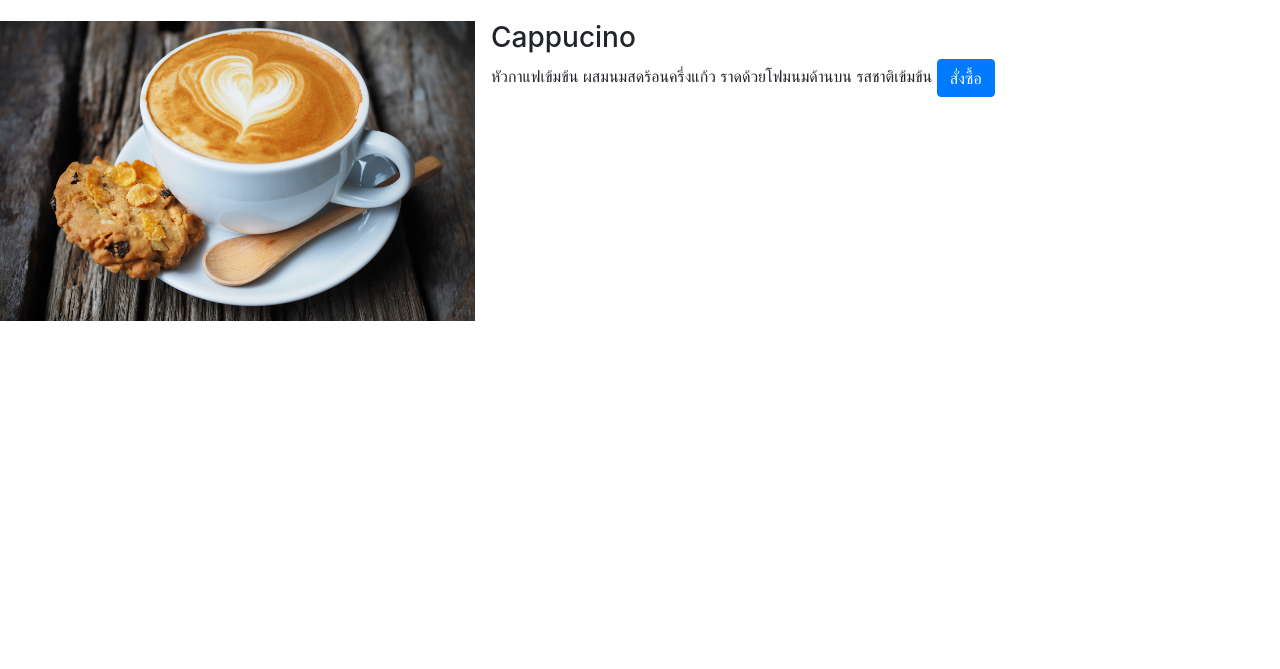
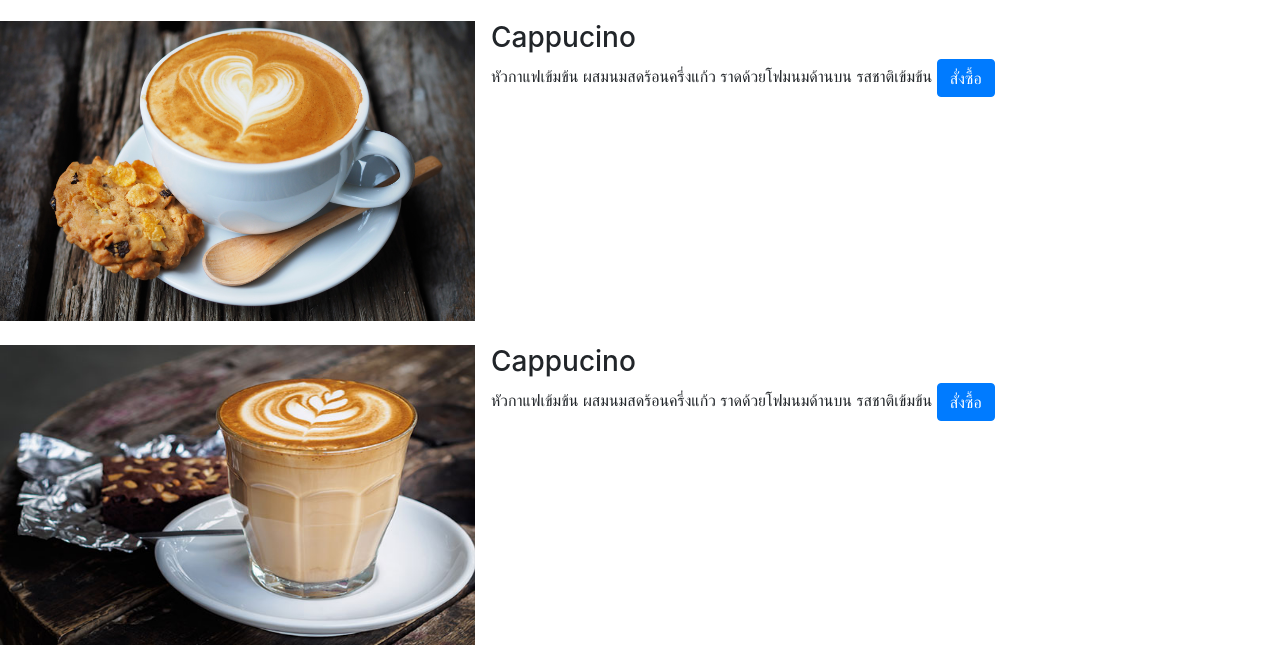
Before and after one commit to wiiqwooq/coffeeshop, a plain HTML site: page public/index.html in a window 1280 px wide. Shown: the part 603-1272 px from the top of the page. Before the commit the page ends 948 px from the top, so only its background shows below. Drawn offline with nearby package versions, Linux system fonts and the light colour scheme; some packages are replaced by stand-ins of ours.

Commit message:
2nd commit

```diff
--- a/public/index.html
+++ b/public/index.html
@@ -121,6 +121,16 @@
                 </a>
               </div>
             </li>
+            <li class="media my-4">
+              <img src="img/Latte-glass-600w.jpg"width="475" height="300" class="mr-3" alt="...">
+              <div class="media-body">
+                <h3 class="mt-0 mb-1">Cappucino</h3>
+                หัวกาแฟเข้มข้น ผสมนมสดร้อนครึ่งแก้ว ราดด้วยโฟมนมด้านบน รสชาติเข้มข้น
+                <a href="order.html">
+                <button class="btn btn-primary" type="submit">สั่งซื้อ</button>
+                </a>
+              </div>
+            </li>
           </ul>
 
         <!-- Optional JavaScript -->
```
